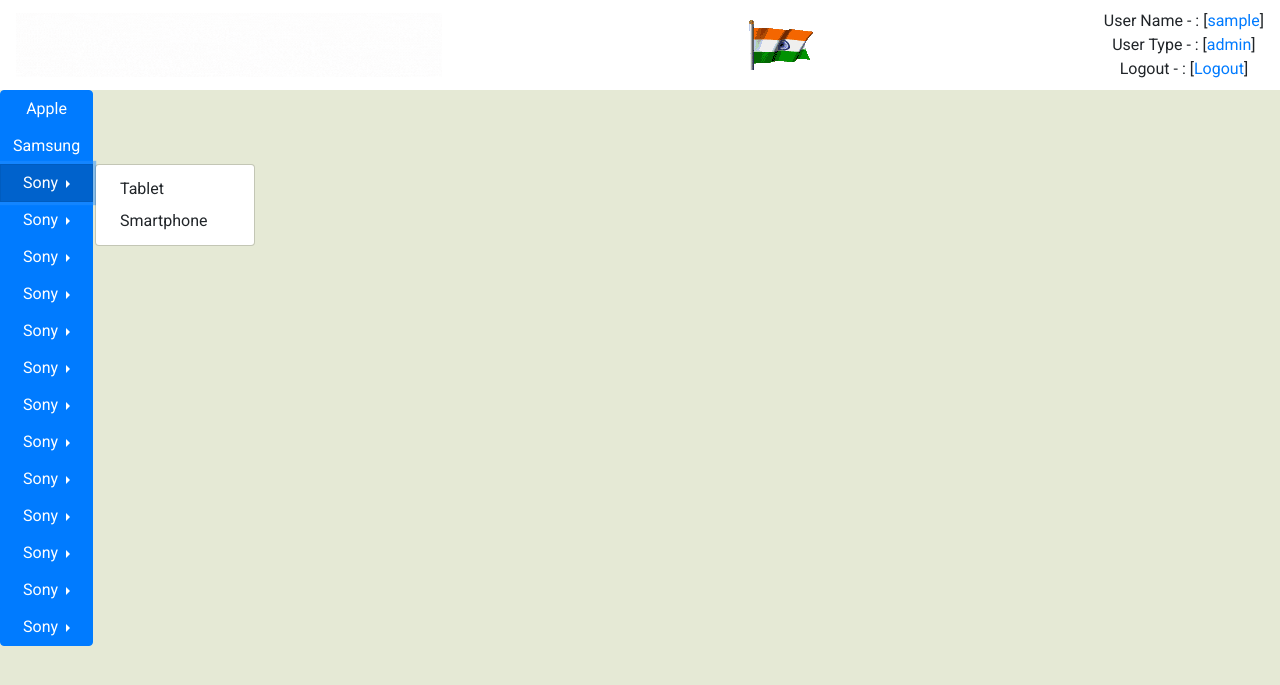
After one commit to dipesh227/npg-database, a CodeIgniter app: page /npg-database/dashboard in a window 1280 px wide, after a click on "Sony". The commit adds this page. Shown: the top 685 px of the page. Run offline with CodeIgniter, Linux system fonts and the light colour scheme; the visitor is signed in with stand-in values (Sample User, id 1); some libraries are stand-ins or nearby versions.

Commit message:
new update

```diff
--- a/application/config/routes.php
+++ b/application/config/routes.php
@@ -2,6 +2,7 @@
 defined('BASEPATH') OR exit('No direct script access allowed');
 
 $route['default_controller'] = 'welcome';
-$route['citizen'] = 'citizen/home';
+$route['login'] = 'login';
+$route['dashboard'] = 'dashboard';
 $route['404_override'] = '';
 $route['translate_uri_dashes'] = FALSE;
--- /dev/null
+++ b/application/controllers/Dashboard.php
@@ -0,0 +1,15 @@
+<?php
+defined('BASEPATH') or exit('No direct script access allowed');
+
+class Dashboard extends CI_Controller
+{
+    public function index()
+	{
+		$this->load->view('dashboard/index');
+	}
+    public function logout()
+	{
+		$this->session->unset_userdata('isslogin','username','type');
+		$this->load->view('dashboard/index');
+	}
+}
--- /dev/null
+++ b/application/views/dashboard/index.php
@@ -0,0 +1,19 @@
+<?php
+if (!$this->session->userdata('isslogin')) {
+    redirect(base_url() . 'login');
+} else {
+    $this->load->view('./includes/css.php');
+    $this->load->view('./includes/header.php');
+?>
+    <div class="container-fluid">
+        <div class="row">
+            <div class="col-md-2 col-sm-2 colmd1">
+                <?php $this->load->view('./dashboard/sidebar.php'); ?>
+            </div>
+            <div class="col-md-10 col-sm-10"></div>
+        </div>
+    </div>
+<?php
+    $this->load->view('./includes/footer.php');
+}
+?>
--- /dev/null
+++ b/application/views/dashboard/sidebar.php
@@ -0,0 +1,121 @@
+<div class="btn-group-vertical">
+    <button type="button" class="btn btn-primary">Apple</button>
+    <button type="button" class="btn btn-primary">Samsung</button>
+    <div class="btn-group dropdown dropright">
+        <button type="button" class="btn btn-primary dropdown-toggle" data-toggle="dropdown">
+            Sony
+        </button>
+        <div class="dropdown-menu">
+            <a class="dropdown-item" href="#">Tablet</a>
+            <a class="dropdown-item" href="#">Smartphone</a>
+        </div>
+    </div>
+    <div class="btn-group dropdown dropright">
+        <button type="button" class="btn btn-primary dropdown-toggle" data-toggle="dropdown">
+            Sony
+        </button>
+        <div class="dropdown-menu">
+            <a class="dropdown-item" href="#">Tablet</a>
+            <a class="dropdown-item" href="#">Smartphone</a>
+        </div>
+    </div>
+    <div class="btn-group dropdown dropright">
+        <button type="button" class="btn btn-primary dropdown-toggle" data-toggle="dropdown">
+            Sony
+        </button>
+        <div class="dropdown-menu">
+            <a class="dropdown-item" href="#">Tablet</a>
+            <a class="dropdown-item" href="#">Smartphone</a>
+        </div>
+    </div>
+    <div class="btn-group dropdown dropright">
+        <button type="button" class="btn btn-primary dropdown-toggle" data-toggle="dropdown">
+            Sony
+        </button>
+        <div class="dropdown-menu">
+            <a class="dropdown-item" href="#">Tablet</a>
+            <a class="dropdown-item" href="#">Smartphone</a>
+        </div>
+    </div>
+    <div class="btn-group dropdown dropright">
+        <button type="button" class="btn btn-primary dropdown-toggle" data-toggle="dropdown">
+            Sony
+        </button>
+        <div class="dropdown-menu">
+            <a class="dropdown-item" href="#">Tablet</a>
+            <a class="dropdown-item" href="#">Smartphone</a>
+        </div>
+    </div>
+    <div class="btn-group dropdown dropright">
+        <button type="button" class="btn btn-primary dropdown-toggle" data-toggle="dropdown">
+            Sony
+        </button>
+        <div class="dropdown-menu">
+            <a class="dropdown-item" href="#">Tablet</a>
+            <a class="dropdown-item" href="#">Smartphone</a>
+        </div>
+    </div>
+    <div class="btn-group dropdown dropright">
+        <button type="button" class="btn btn-primary dropdown-toggle" data-toggle="dropdown">
+            Sony
+        </button>
+        <div class="dropdown-menu">
+            <a class="dropdown-item" href="#">Tablet</a>
+            <a class="dropdown-item" href="#">Smartphone</a>
+        </div>
+    </div>
+    <div class="btn-group dropdown dropright">
+        <button type="button" class="btn btn-primary dropdown-toggle" data-toggle="dropdown">
+            Sony
+        </button>
+        <div class="dropdown-menu">
+            <a class="dropdown-item" href="#">Tablet</a>
+            <a class="dropdown-item" href="#">Smartphone</a>
+        </div>
+    </div>
+    <div class="btn-group dropdown dropright">
+        <button type="button" class="btn btn-primary dropdown-toggle" data-toggle="dropdown">
+            Sony
+        </button>
+        <div class="dropdown-menu">
+            <a class="dropdown-item" href="#">Tablet</a>
+            <a class="dropdown-item" href="#">Smartphone</a>
+        </div>
+    </div>
+    <div class="btn-group dropdown dropright">
+        <button type="button" class="btn btn-primary dropdown-toggle" data-toggle="dropdown">
+            Sony
+        </button>
+        <div class="dropdown-menu">
+            <a class="dropdown-item" href="#">Tablet</a>
+            <a class="dropdown-item" href="#">Smartphone</a>
+        </div>
+    </div>
+    <div class="btn-group dropdown dropright">
+        <button type="button" class="btn btn-primary dropdown-toggle" data-toggle="dropdown">
+            Sony
+        </button>
+        <div class="dropdown-menu">
+            <a class="dropdown-item" href="#">Tablet</a>
+            <a class="dropdown-item" href="#">Smartphone</a>
+        </div>
+    </div>
+    <div class="btn-group dropdown dropright">
+        <button type="button" class="btn btn-primary dropdown-toggle" data-toggle="dropdown">
+            Sony
+        </button>
+        <div class="dropdown-menu">
+            <a class="dropdown-item" href="#">Tablet</a>
+            <a class="dropdown-item" href="#">Smartphone</a>
+        </div>
+    </div>
+    <div class="btn-group dropdown dropright">
+        <button type="button" class="btn btn-primary dropdown-toggle" data-toggle="dropdown">
+            Sony
+        </button>
+        <div class="dropdown-menu">
+            <a class="dropdown-item" href="#">Tablet</a>
+            <a class="dropdown-item" href="#">Smartphone</a>
+        </div>
+    </div>
+</div>
--- a/application/views/includes/footer.php
+++ b/application/views/includes/footer.php
@@ -1,8 +1,4 @@
-<footer class="mt-2">
-    <div class="text-center">
-        Copyright Nagar Panchayt Gularbhoj. All Rights Reserved.
-    </div>
-</footer>
+
 
 <!-- Popper JS -->
 <script src="https://cdnjs.cloudflare.com/ajax/libs/popper.js/1.16.0/umd/popper.min.js"></script>
--- a/application/views/includes/header.php
+++ b/application/views/includes/header.php
@@ -1,9 +1,15 @@
-<nav class="navbar navbar-expand-sm bg-dark navbar-dark">
-    <!-- Brand/logo -->
-    <a class="navbar-brand text-uppercase" href="<?php echo base_url()?>">
-        Nagar Panchayt Gularbhoj
+<nav class="navbar navbar-expand-sm d-flex justify-content-between bg-white">
+    <a class="navbar-brand text-uppercase" href="<?php echo base_url() ?>">
+        <img style="max-height: 4rem;" src="<?php echo base_url(); ?>asset/img/Nagar_Panchayat_Gularbhoj_Office_management_system.gif" alt="Nagar_Panchayat_Gularbhoj_Office_management_system">
     </a>
-
-    <!-- Links -->
-
+    <img style="max-height: 4rem;" class="" src="<?php echo base_url(); ?>asset/img/flag_india.gif" alt="Nagar_Panchayat_Gularbhoj_Office_management_system">
+    <?php
+    if (!$this->session->userdata('isslogin')) {
+    ?><a class="navbar-brand text-uppercase" href="<?php echo base_url() ?>login">
+            <img style="max-height: 4rem;" src="<?php echo base_url(); ?>asset/img/login.gif" alt="Nagar_Panchayat_Gularbhoj_Office_management_system">
+        </a><?php
+        } else {
+            echo "<div class='text-center'>User Name - : [<a href='" . base_url() . "dashboard/profile'>" . $this->session->userdata('username') . "</a>]<br>User Type - : [<a href='" . base_url() . "dashboard/profile'>" . $this->session->userdata('type') . "</a>]<br>Logout - : [<a  href='" . base_url() . "dashboard/logout'>Logout</a>]</div>";
+        }
+            ?>
 </nav>
--- a/application/views/index.php
+++ b/application/views/index.php
@@ -1,8 +1,9 @@
 <?php
 $this->load->view('./includes/css.php');
 $this->load->view('./includes/header.php');
-$this->load->view('./login.php');
+
 ?>
+<img style=" width:100%" src="<?php echo base_url(); ?>asset/img/banner2.jpg" alt="Nagar_Panchayat_Gularbhoj_Office_management_system">
 <?php
 $this->load->view('./includes/footer.php');
 ?>
--- a/asset/css/style.css
+++ b/asset/css/style.css
@@ -1,13 +1,11 @@
-@import url('https://fonts.googleapis.com/css2?family=Roboto:wght@400;500&display=swap');
+@import url("https://fonts.googleapis.com/css2?family=Roboto:wght@400;500&display=swap");
 * {
-	background-color: rgb(0, 0, 0);
-	color: rgb(255, 255, 255);
-	font-family: 'Roboto', sans-serif;
+	font-family: "Roboto", sans-serif;
 }
-body{
-	background-color: rgb(0, 0, 0);
-	color: rgb(255, 255, 255);
+body {
+	background-color: #e5e9d5;
 }
+
 .logsed {
 	/* box-shadow: 7px 7px 20px 7px rgb(54 58 72 / 47%); */
 }
@@ -24,3 +22,51 @@ body{
 	font-weight: 500;
 	background-color: rgb(0, 0, 0);
 }
+.text-black a {
+	color: #24476f;
+	display: block;
+	font-size: 14px;
+	font-weight: bold;
+	padding-left: 0px;
+	padding-right: 10px;
+	text-decoration: none;
+}
+.text-black ul {
+	border: solid 1px black;
+	display: block;
+	list-style-type: none;
+	margin: 0px;
+	padding: 0px;
+	width: 198px;
+	border: solid 1px black;
+	display: block;
+	list-style-type: none;
+	margin: 0px;
+	padding: 0px;
+	width: 198px;
+}
+.text-black li {
+	background-image: url(img/arrowgreen.gif);
+	display: block;
+	height: 32px;
+	line-height: 32px;
+	margin: 0px;
+	min-height: 32px;
+	padding: 0px;
+	position: relative;
+	z-index: 1;
+	vertical-align: middle;
+	background-image: url(img/arrowgreen.gif);
+	display: block;
+	height: 32px;
+	line-height: 32px;
+	margin: 0px;
+	min-height: 32px;
+	padding: 0px;
+	position: relative;
+	z-index: 1;
+	vertical-align: middle;
+}
+.colmd1{
+	padding-left: 0;
+}
```
Also changed, not shown: application/controllers/Login.php (added, +45 -0 lines), application/controllers/Welcome.php (+0 -16 lines), application/models/Loginuser.php (added, +24 -0 lines), application/views/citizen/sidebar.php (+5 -14 lines), application/views/login_system/login.php (added, +76 -0 lines), application/views/citizen/pfms.php (added), asset/img/Nagar_Panchayat_Gularbhoj_Office_management_system.gif (added), asset/img/banner2.jpg (added), asset/img/digitalindia.png (added), asset/img/flag_india.gif (added), asset/img/login.gif (added), asset/img/mygov.png (added).
